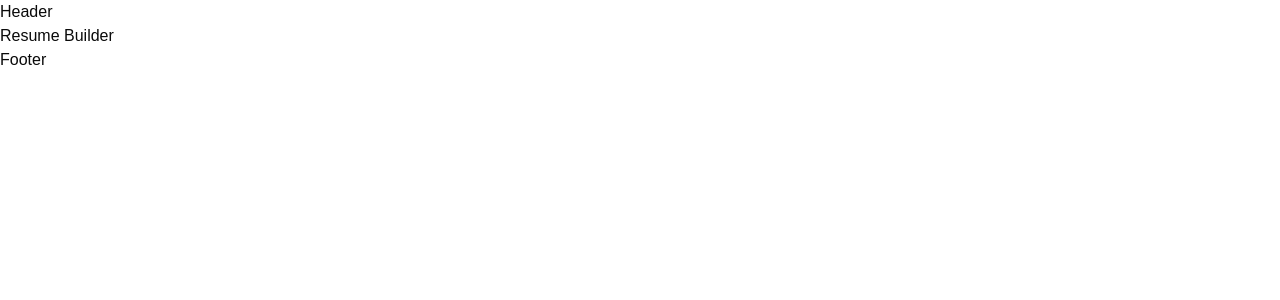
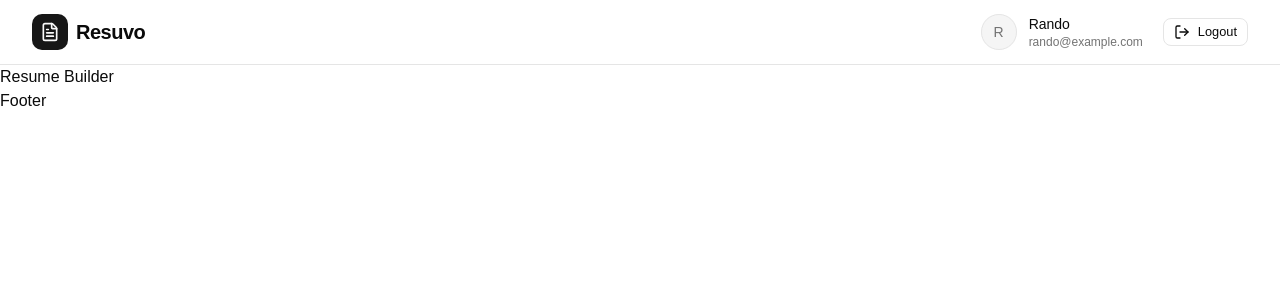
Before and after one commit to afrandormd/frontend-resumeapp, a React (Vite) app: page /app/resume-builder/1 in a window 1280 px wide. Shown: the top 300 px of the page. Built offline with nearby package versions, Linux system fonts and the light colour scheme.

Commit message:
feat: create header component

```diff
--- /dev/null
+++ b/src/components/Header.tsx
@@ -0,0 +1,70 @@
+import { Avatar, AvatarFallback } from "./ui/avatar";
+import { Button } from "./ui/button";
+import { FileText, LogOut } from "lucide-react";
+
+type HeaderProps = {
+  user: {
+    name: string;
+    email: string;
+  },
+  onLogout: () => void
+};
+
+const Header = ({ user, onLogout }: HeaderProps) => {
+  const initials = user.name
+    .trim()
+    .split(/\s+/)
+    .map((part) => part[0])
+    .join("")
+    .slice(0, 2)
+    .toUpperCase();
+
+  return (
+    <header className="sticky top-0 z-50 w-full border-b bg-background">
+      <div className="container mx-auto flex h-16 items-center justify-between px-4 sm:px-6 lg:px-8">
+        {/* Logo */}
+        <a href="/" className="flex items-center gap-2">
+          <div className="flex size-9 items-center justify-center rounded-lg bg-primary text-primary-foreground">
+            <FileText className="size-5" />
+          </div>
+
+          <span className="text-xl font-bold tracking-tight">
+            Resuvo
+          </span>
+        </a>
+
+        {/* User & Logout */}
+        <div className="flex items-center gap-3 sm:gap-5">
+          <div className="flex items-center gap-3">
+            <Avatar className="size-9">
+              <AvatarFallback>
+                {initials || "U"}
+              </AvatarFallback>
+            </Avatar>
+
+            <div className="hidden flex-col sm:flex">
+              <span className="text-sm font-medium">
+                {user.name}
+              </span>
+              <span className="max-w-40 truncate text-xs text-muted-foreground">
+                {user.email}
+              </span>
+            </div>
+          </div>
+
+          <Button
+            variant="outline"
+            size="sm"
+            onClick={onLogout}
+            className="gap-2"
+          >
+            <LogOut className="size-4" />
+            <span className="hidden sm:inline">Logout</span>
+          </Button>
+        </div>
+      </div>
+    </header>
+  )
+}
+
+export default Header
--- /dev/null
+++ b/src/components/ui/avatar.tsx
@@ -0,0 +1,106 @@
+import * as React from "react"
+import { Avatar as AvatarPrimitive } from "@base-ui/react/avatar"
+import { cn } from "cn"
+
+function Avatar({
+  className,
+  size = "default",
+  ...props
+}: AvatarPrimitive.Root.Props & {
+  size?: "default" | "sm" | "lg"
+}) {
+  return (
+    <AvatarPrimitive.Root
+      data-slot="avatar"
+      data-size={size}
+      className={cn(
+        "group/avatar relative flex size-8 shrink-0 rounded-full select-none after:absolute after:inset-0 after:rounded-full after:border after:border-border after:mix-blend-darken data-[size=lg]:size-10 data-[size=sm]:size-6 dark:after:mix-blend-lighten",
+        className
+      )}
+      {...props}
+    />
+  )
+}
+
+function AvatarImage({ className, ...props }: AvatarPrimitive.Image.Props) {
+  return (
+    <AvatarPrimitive.Image
+      data-slot="avatar-image"
+      className={cn(
+        "aspect-square size-full rounded-full object-cover",
+        className
+      )}
+      {...props}
+    />
+  )
+}
+
+function AvatarFallback({
+  className,
+  ...props
+}: AvatarPrimitive.Fallback.Props) {
+  return (
+    <AvatarPrimitive.Fallback
+      data-slot="avatar-fallback"
+      className={cn(
+        "flex size-full items-center justify-center rounded-full bg-muted text-sm text-muted-foreground group-data-[size=sm]/avatar:text-xs",
+        className
+      )}
+      {...props}
+    />
+  )
+}
+
+function AvatarBadge({ className, ...props }: React.ComponentProps<"span">) {
+  return (
+    <span
+      data-slot="avatar-badge"
+      className={cn(
+        "absolute right-0 bottom-0 z-10 inline-flex items-center justify-center rounded-full bg-primary text-primary-foreground bg-blend-color ring-2 ring-background select-none",
+        "group-data-[size=sm]/avatar:size-2 group-data-[size=sm]/avatar:[&>svg]:hidden",
+        "group-data-[size=default]/avatar:size-2.5 group-data-[size=default]/avatar:[&>svg]:size-2",
+        "group-data-[size=lg]/avatar:size-3 group-data-[size=lg]/avatar:[&>svg]:size-2",
+        className
+      )}
+      {...props}
+    />
+  )
+}
+
+function AvatarGroup({ className, ...props }: React.ComponentProps<"div">) {
+  return (
+    <div
+      data-slot="avatar-group"
+      className={cn(
+        "group/avatar-group flex -space-x-2 *:data-[slot=avatar]:ring-2 *:data-[slot=avatar]:ring-background",
+        className
+      )}
+      {...props}
+    />
+  )
+}
+
+function AvatarGroupCount({
+  className,
+  ...props
+}: React.ComponentProps<"div">) {
+  return (
+    <div
+      data-slot="avatar-group-count"
+      className={cn(
+        "relative flex size-8 shrink-0 items-center justify-center rounded-full bg-muted text-sm text-muted-foreground ring-2 ring-background group-has-data-[size=lg]/avatar-group:size-10 group-has-data-[size=sm]/avatar-group:size-6 [&>svg]:size-4 group-has-data-[size=lg]/avatar-group:[&>svg]:size-5 group-has-data-[size=sm]/avatar-group:[&>svg]:size-3",
+        className
+      )}
+      {...props}
+    />
+  )
+}
+
+export {
+  Avatar,
+  AvatarImage,
+  AvatarFallback,
+  AvatarGroup,
+  AvatarGroupCount,
+  AvatarBadge,
+}
--- a/src/layouts/MainLayout.tsx
+++ b/src/layouts/MainLayout.tsx
@@ -1,9 +1,20 @@
 import { Outlet } from "react-router"
+import Header from "../components/Header"
 
 const MainLayout = () => {
+  const user = {
+    name: "Rando",
+    email: "rando@example.com",
+  };
+
+  const handleLogout = () => {
+    // Hubungkan dengan fungsi logout autentikasi lu.
+    console.log("Logout clicked");
+  };
+
   return (
     <>
-      <h1>Header</h1>
+      <Header user={user} onLogout={handleLogout} />
       <Outlet />
       <h1>Footer</h1>
     </>
```
